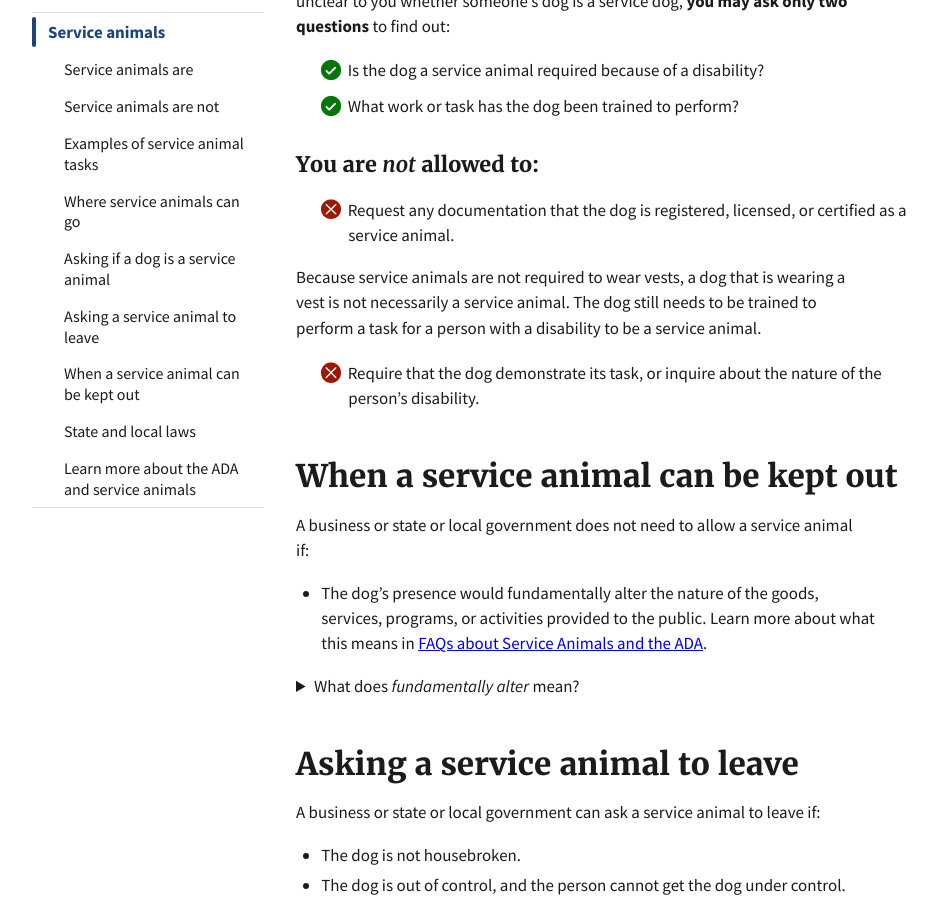
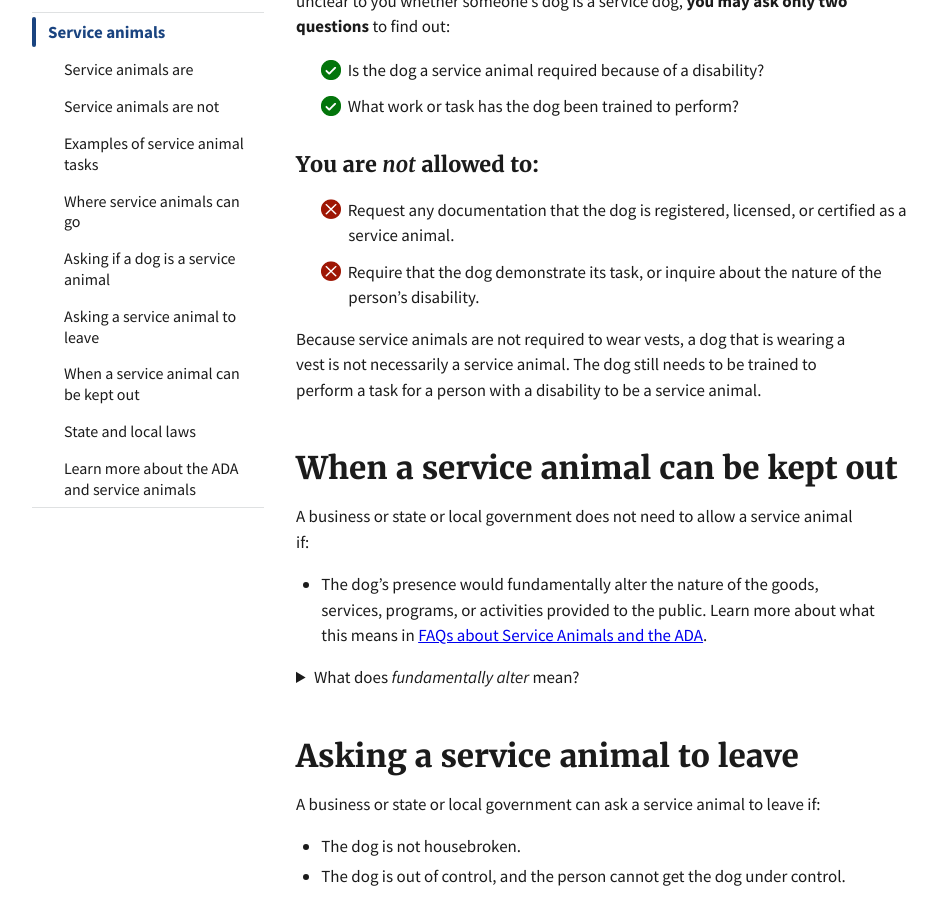
Before and after one commit to 18F/ada-sandbox, a Jekyll site: the page built from pages/page.md, in a window 1280 px wide and 900 px high, scrolled down 2535 px. Shown: the whole window, without its empty margins (128-1065 px from the left). Built offline with Jekyll 4.4.1, drawn with Linux system fonts in a browser that asks for light colours.

Commit message:
Move a parag

```diff
--- a/pages/page.md
+++ b/pages/page.md
@@ -108,13 +108,10 @@ If you are working at a business or state or local government facility and it is
 ### You are *not* allowed to:
 <ul class="icon-list" aria-labeledby="you-are-not-allowed-to">
   <li>{% include no.html %} Request any documentation that the dog is registered, licensed, or certified as a service animal.</li>
+  <li>{% include no.html %} Require that the dog demonstrate its task, or inquire about the nature of the person’s disability.</li>
 </ul>
 
 Because service animals are not required to wear vests, a dog that is wearing a vest is not necessarily a service animal. The dog still needs to be trained to perform a task for a person with a disability to be a service animal.
-
-<ul class="icon-list" aria-labeledby="you-are-not-allowed-to">
-  <li>{% include no.html %} Require that the dog demonstrate its task, or inquire about the nature of the person’s disability.</li>
-</ul>
 
 ## When a service animal can be kept out
 
```
